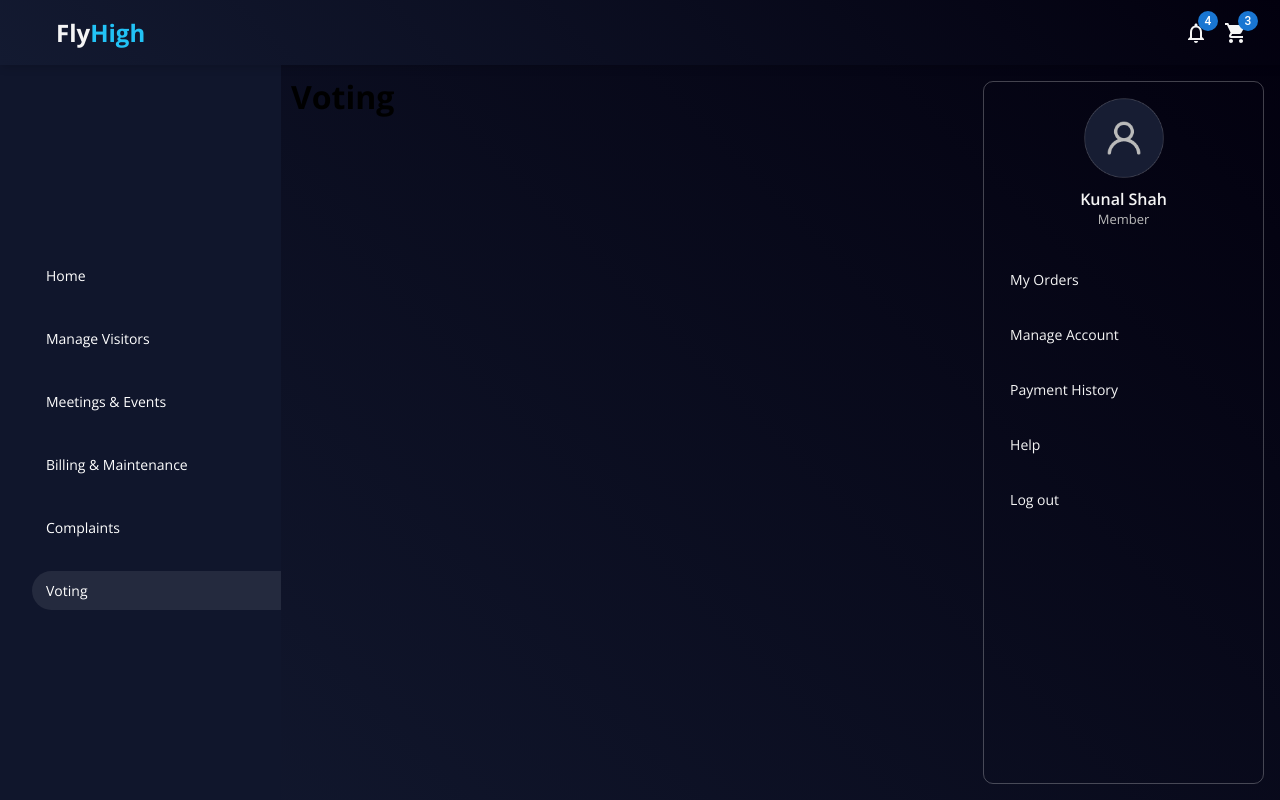
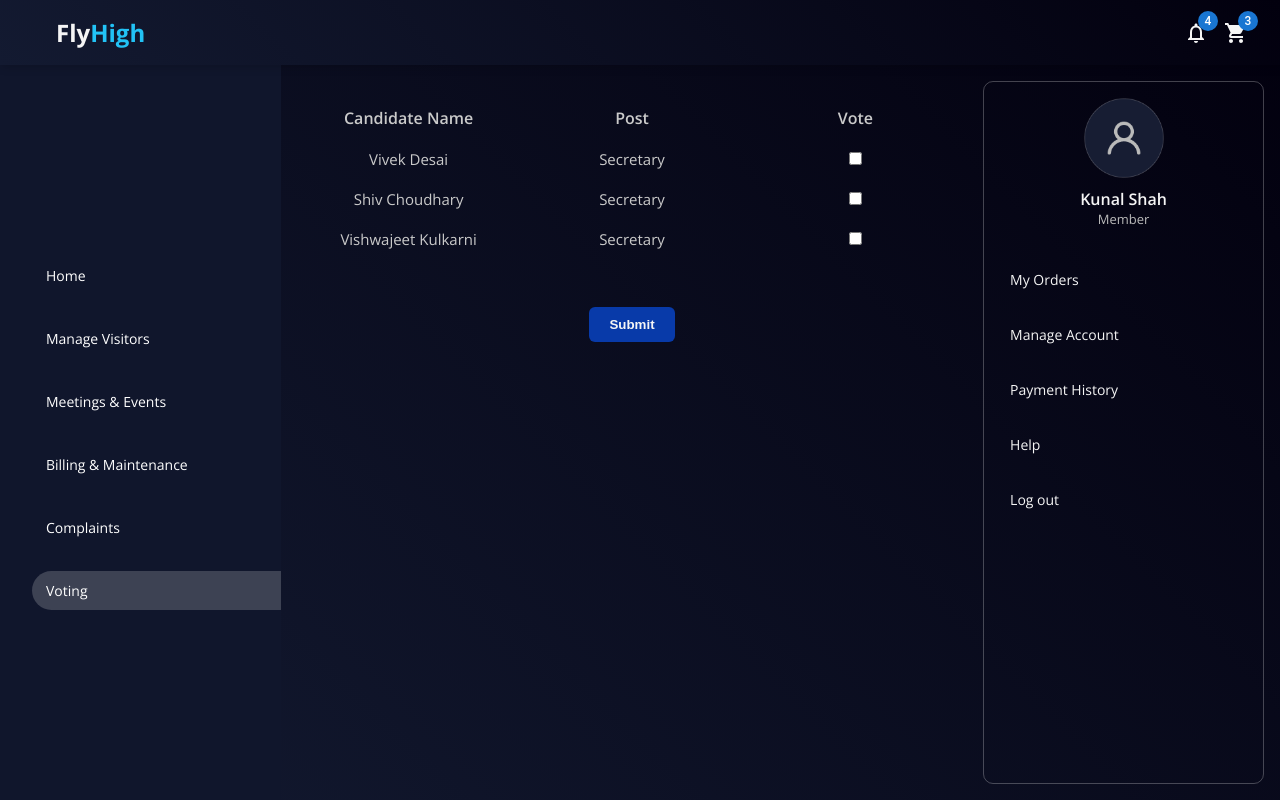
Before and after one commit to anshulsenpai/society-mamangement-clientside, a React (Create React App) app: page /voting in a window 1280 px wide. Built offline with nearby package versions, Linux system fonts and the light colour scheme; the HTML template or start-up script is replaced by a standard one.

Commit message:
Voting page UI Done

```diff
--- /dev/null
+++ b/src/Assets/Data/CandidateData.jsx
@@ -0,0 +1,17 @@
+export const CandidateData = [
+  {
+    id: 1,
+    name: "Vivek Desai",
+    post: "Secretary",
+  },
+  {
+    id: 2,
+    name: "Shiv Choudhary",
+    post: "Secretary",
+  },
+  {
+    id: 3,
+    name: "Vishwajeet Kulkarni",
+    post: "Secretary",
+  },
+];
--- a/src/Pages/Voting/Voting.jsx
+++ b/src/Pages/Voting/Voting.jsx
@@ -1,7 +1,13 @@
+import { CandidateData } from "../../Assets/Data/CandidateData";
 import Layout from "../../Component/Layout/Layout";
 import Navbar from "../../Component/Navbar/Navbar";
-import { VotingContainer, VotingWrapper } from "./Voting.styled";
-
+import {
+  CandidateDetails,
+  Row,
+  VoteActions,
+  VotingContainer,
+  VotingWrapper,
+} from "./Voting.styled";
 
 const Voting = () => {
   return (
@@ -10,7 +16,21 @@ const Voting = () => {
       <Layout>
         <VotingContainer>
           <VotingWrapper>
-            <h1>Voting</h1>
+            <CandidateDetails>
+              <Row className="voting-table-head">Candidate Name</Row>
+              <Row className="voting-table-head">Post</Row>
+              <Row className="voting-table-head">Vote</Row>
+            </CandidateDetails>
+            {CandidateData?.map((candidate) => (
+              <CandidateDetails key={candidate.id}>
+                <Row>{candidate.name}</Row>
+                <Row>{candidate.post}</Row>
+                <Row><input type="checkbox"/></Row>
+              </CandidateDetails>
+            ))}
+            <VoteActions>
+              <button>Submit</button>
+            </VoteActions>
           </VotingWrapper>
         </VotingContainer>
       </Layout>
--- a/src/Pages/Voting/Voting.styled.jsx
+++ b/src/Pages/Voting/Voting.styled.jsx
@@ -10,4 +10,45 @@ export const VotingWrapper = styled.div`
     width: 100%;
     margin-top: 65px;
     padding: 10px;
+    padding: 2em 1em;
+    /* display: flex; */
+    /* justify-content: center;
+    align-items: center;
+    flex-direction: column; */
 `
+
+export const CandidateDetails = styled.ul`
+    display: flex;
+    justify-content: space-between;
+    align-items: center;
+`
+
+export const Row = styled.li`
+    font-size: 15px;
+    color: #cacaca;
+    padding: 10px 5px;
+    width: 100%;
+    text-align: center;
+
+    @media screen and (max-width: 425px) {
+        font-size: 13px;
+    }
+`
+
+
+export const VoteActions = styled.div`
+    width: 100%;
+    display: flex;
+    align-items: center;
+    justify-content: center;
+    padding: 3em;
+
+    button {
+        color: whitesmoke;
+        font-weight: 600;
+        padding: 10px 20px;
+        background-color: #083AA9;
+        border: none;
+        border-radius: 6px;
+    }
+`
--- a/src/index.css
+++ b/src/index.css
@@ -28,7 +28,7 @@ ul, li {
 }
 
 .active {
-    background: rgba(217, 217, 217, 0.1);
+    background: rgba(240, 240, 240, 0.2);
 }
 
 .menu-toggle-icon {
@@ -48,3 +48,15 @@ a {
 .complaint--desc {
     display: none !important;
 }
+
+.voting-table-head {
+    font-weight: 600;
+    font-size: 16px !important;
+}
+
+@media screen and (max-width: 425px) {
+    .voting-table-head {
+        font-weight: 600;
+        font-size: 13px !important;
+    }
+}
```
